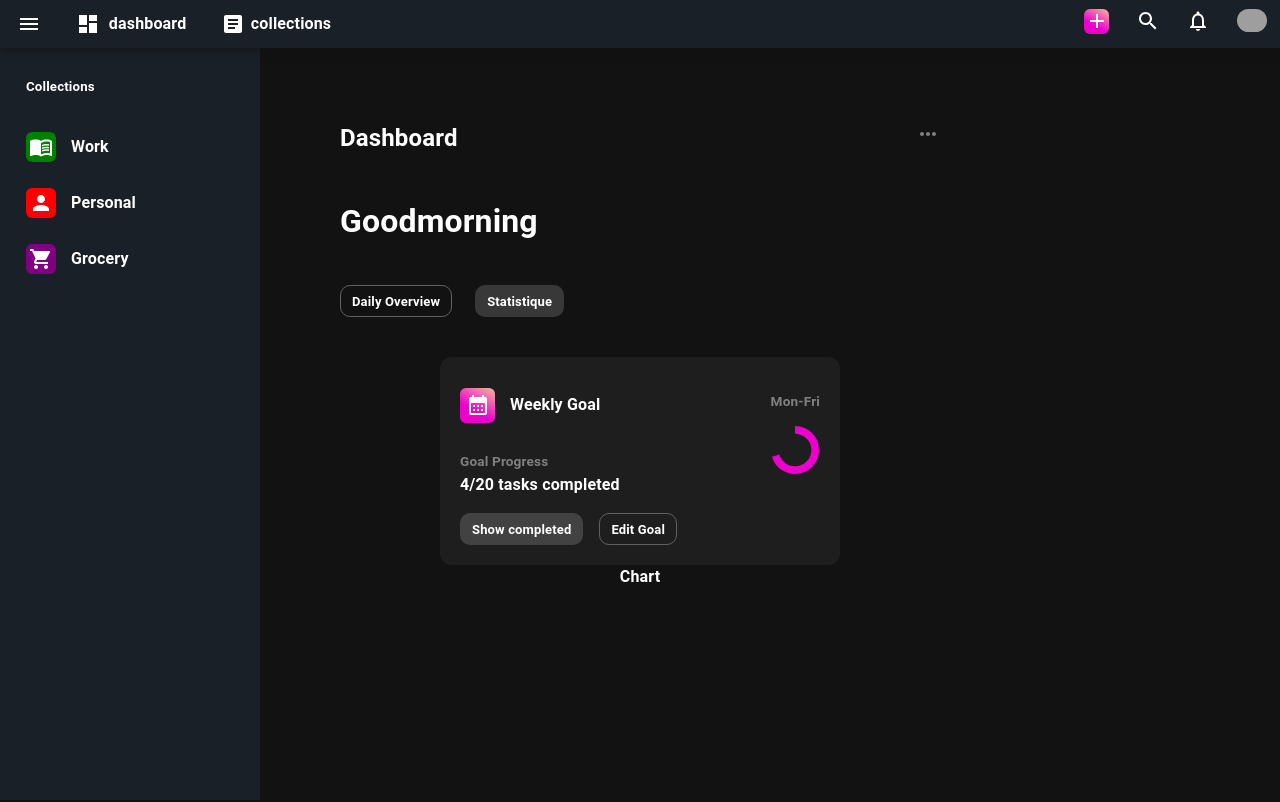
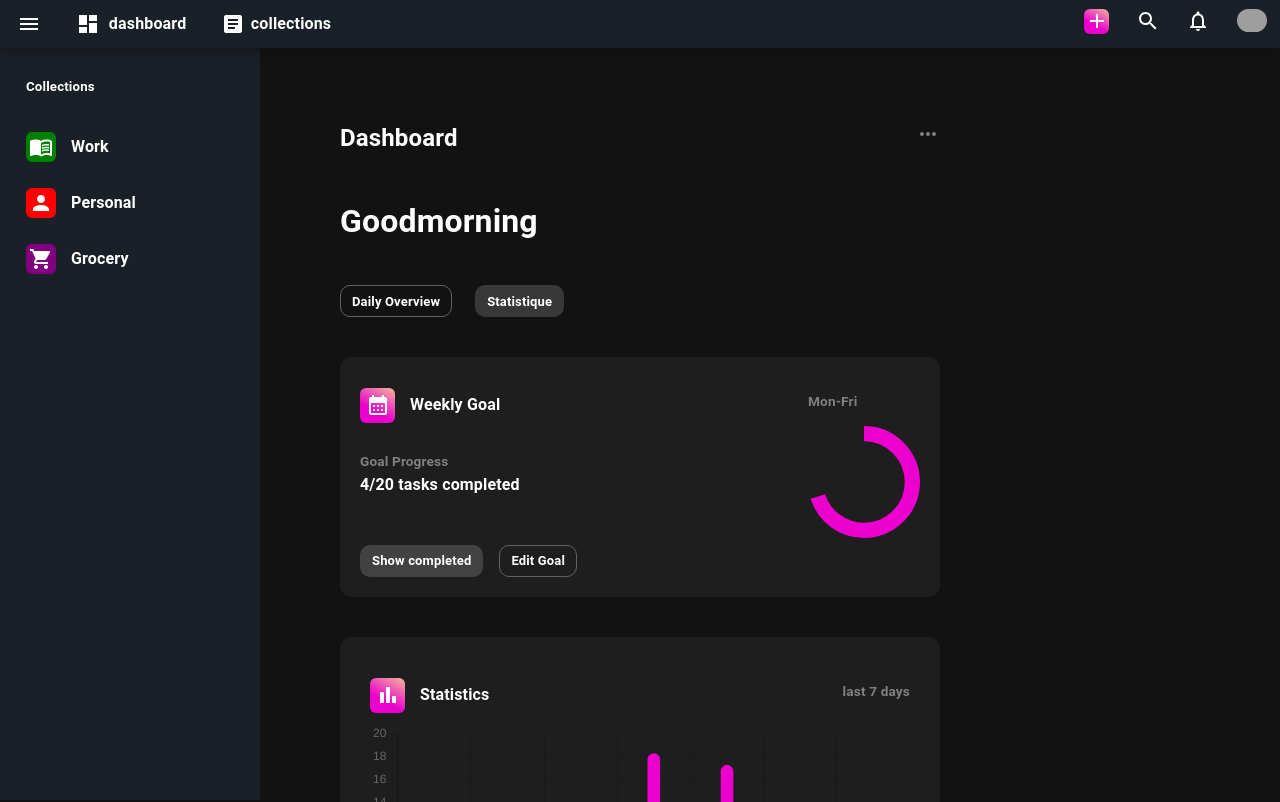
Before and after one commit to noxbike/todolist_-FARM-Stack-, a React (Create React App) app in the folder todolist/: page / in a window 1280 px wide. Both pictures are taken after a click on the button "Statistique". Built offline with nearby package versions, Linux system fonts and the light colour scheme; grey boxes are pictures that could not be loaded.

Commit message:
install and create a bar chart with the same theme of app

```diff
--- a/todolist/package.json
+++ b/todolist/package.json
@@ -10,7 +10,9 @@
     "@testing-library/jest-dom": "^5.16.5",
     "@testing-library/react": "^13.4.0",
     "@testing-library/user-event": "^13.5.0",
+    "chart.js": "^4.3.0",
     "react": "^18.2.0",
+    "react-chartjs-2": "^5.2.0",
     "react-dom": "^18.2.0",
     "react-router-dom": "^6.11.2",
     "react-scripts": "5.0.1",
--- a/todolist/src/components/statistique/chart/Chart.js
+++ b/todolist/src/components/statistique/chart/Chart.js
@@ -1,8 +1,51 @@
 import React from 'react'
 import './chart.css'
+import BarChartIcon from '@mui/icons-material/BarChart';
+import {
+  Chart as ChartJS,
+  CategoryScale,
+  LinearScale,
+  BarElement,
+  Title,
+} from 'chart.js';
+import { Bar } from 'react-chartjs-2';
+ChartJS.register(
+  CategoryScale,
+  LinearScale,
+  BarElement,
+  Title,
+);
+
+const labels = ['Monday', 'Tuesday', 'Wednesday', 'Thursday', 'Friday', 'Sathurday', 'Sunday'];
+const randomChart = [1, 5, 4, 20, 19, 4, 0]
+const data = {
+  labels: labels,
+  datasets: [{
+    data: randomChart,
+    backgroundColor: [
+      "rgb(235,0,205)",
+    ],
+    borderWidth: 20,
+    borderRadius: 27 ,
+    borderColor: "rgba(255,255,255, 0)",
+  }]
+};
 
 export default function Chart() {
   return (
-    <div>Chart</div>
+    <div id='chart'>
+        <div className='header'>
+          <div className='left'>
+            <div className='icon'>
+              <BarChartIcon/>
+            </div>
+            <p>Statistics</p>
+          </div>
+          <div className='right'>
+            <p>last 7 days</p>
+          </div>
+        </div>
+        <Bar data={data} />
+    </div>
   )
 }
--- a/todolist/src/components/statistique/chart/chart.css
+++ b/todolist/src/components/statistique/chart/chart.css
@@ -0,0 +1,39 @@
+#chart{
+    width: 600px;
+    margin-right: auto;
+    margin-left: auto;
+    background-color: #1e1e1e;
+    padding: 30px;
+    border-radius: 12px;
+    margin-top: 40px;
+    margin-bottom: 50px;
+}
+
+#chart .header {
+    display: flex;
+    justify-content: space-between;
+}
+
+#chart .right p{
+    color: gray;
+    font-size: 0.85rem;
+}
+
+#chart .left {
+    display: flex;
+    flex-direction: row;
+    align-items: center;
+
+}
+
+#chart .icon {
+    background: rgb(235,0,205);
+    background: linear-gradient(30deg, rgba(235,0,205,1) 36%, rgba(247,242,142,1) 120%);
+    margin-right: 15px;
+    height: 35px;
+    width: 35px;
+    border-radius: 6px;
+    display: flex;
+    align-items: center;
+    justify-content: center;
+}
--- a/todolist/src/components/statistique/weeklyGoal/WeeklyGoal.js
+++ b/todolist/src/components/statistique/weeklyGoal/WeeklyGoal.js
@@ -22,7 +22,7 @@ export default function WeeklyGoal() {
         </div>
         <div className='right'>
           <p className='header subText'>Mon-Fri</p>
-          <CircularProgress variant='determinate' size={'3rem'} thickness={7} sx={{color: 'rgb(235,0,205)'}} value={70}/>
+          <CircularProgress variant='determinate' size={'7rem'} thickness={6} sx={{color: 'rgb(235,0,205)'}} value={70}/>
         </div>
       </div>
       <div className='button'>
--- a/todolist/src/components/statistique/weeklyGoal/weeklyGoal.css
+++ b/todolist/src/components/statistique/weeklyGoal/weeklyGoal.css
@@ -1,5 +1,5 @@
 #weeklyGoal {
-    width: 400px;
+    width: 600px;
     margin-right: auto;
     margin-left: auto;
     background-color: #1e1e1e;
```
Also changed, not shown: 1 other file (tests, documents, lock files or other folders).
